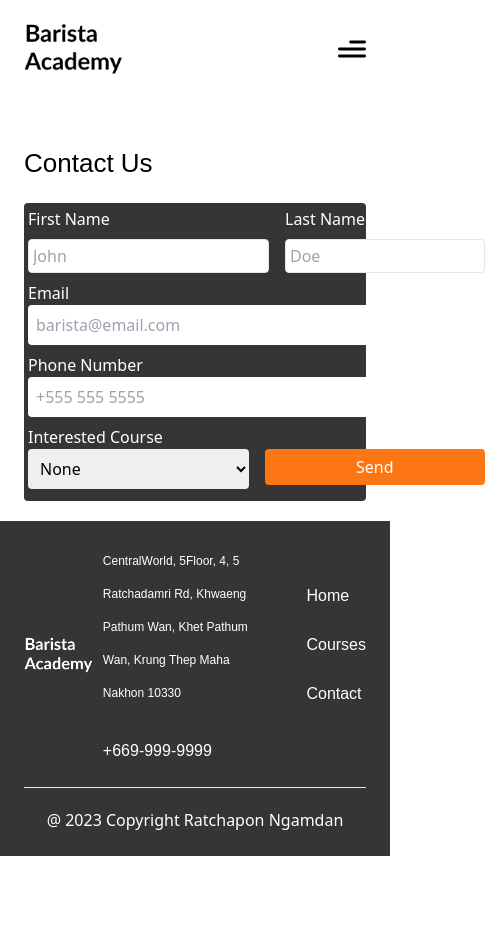
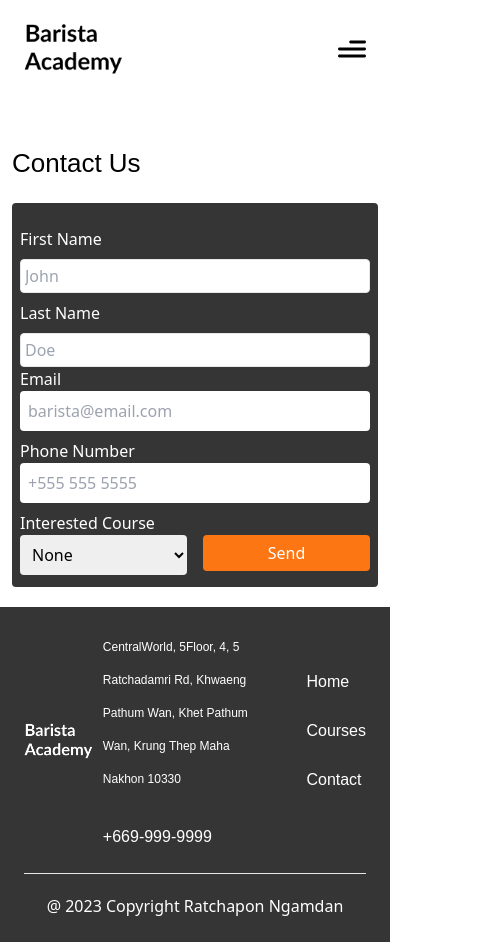
Before and after one commit to bbenbboy/barista-professional, a React (Vite) app: page /contact in a window 390 px wide. Shown: the whole page, 489 px wide, since content can reach past the window. Before the commit the page ends 856 px from the top, so only its background shows below. Built offline with nearby package versions, Linux system fonts and the light colour scheme; a web font is replaced by a local one.

Commit message:
added gap for form

```diff
--- a/src/pages/Contact.jsx
+++ b/src/pages/Contact.jsx
@@ -21,10 +21,10 @@ const Contact = () => {
       <Navbar />
 
       <section
-        className={`${styles.paddingX}  py-[20px] pt-36 md:pt-44 xl:pt-[150px]`}
+        className={`xl:px-[300px] md:px-[166px] sm:px-[50px] px-3  py-[20px] pt-36 md:pt-44 xl:pt-[150px]`}
       >
         <h2 className={`${styles.supHead} mb-[20px]`}>Contact Us</h2>
-        <div className="flex items-center justify-between w-full text-center rounded sm:flex-row h-fit bg-dimBlack">
+        <div className="flex flex-wrap items-center gap-5 pl-1 text-center rounded w-fit sm:justify-between sm:flex-row h-fit bg-dimBlack">
           <div className="w-[300px]  overflow-hidden ">
             <img
               src={profile}
@@ -37,9 +37,8 @@ const Contact = () => {
               onSubmit={handleSubmit}
               className="sm:pr-[50px] xl:pr-[20%] p-1"
             >
-              <div className="flex flex-col">
-                <div className="flex flex-row ">
-                  <div className="flex flex-col w-full mb-2 mr-4">
+              <div className="flex flex-col w-[350px]">
+                <div className="flex flex-col w-full mb-2 ">
                   <label className="mb-2 text-white text-start">
                     First Name
                   </label>
@@ -51,19 +50,19 @@ const Contact = () => {
                     onChange={(e) => setFirstName(e.target.value)}
                   />
                 </div>
-                  <div className="flex flex-col w-[200px]">
+                <div className="flex flex-col w-full">
                   <label className="mb-2 text-white text-start">
                     Last Name
                   </label>
                   <input
                     type="text"
-                      className="w-auto p-1 border rounded sm:p-2"
+                    className="flex-1 w-auto p-1 border rounded sm:p-2"
                     placeholder="Doe"
                     required
                     onChange={(e) => setLastName(e.target.value)}
                   />
                 </div>
-                </div>
+
                 <label className="text-white text-start">Email</label>
                 <input
                   type="email"
```
Lines whose indentation alone changed are shown as unchanged.
